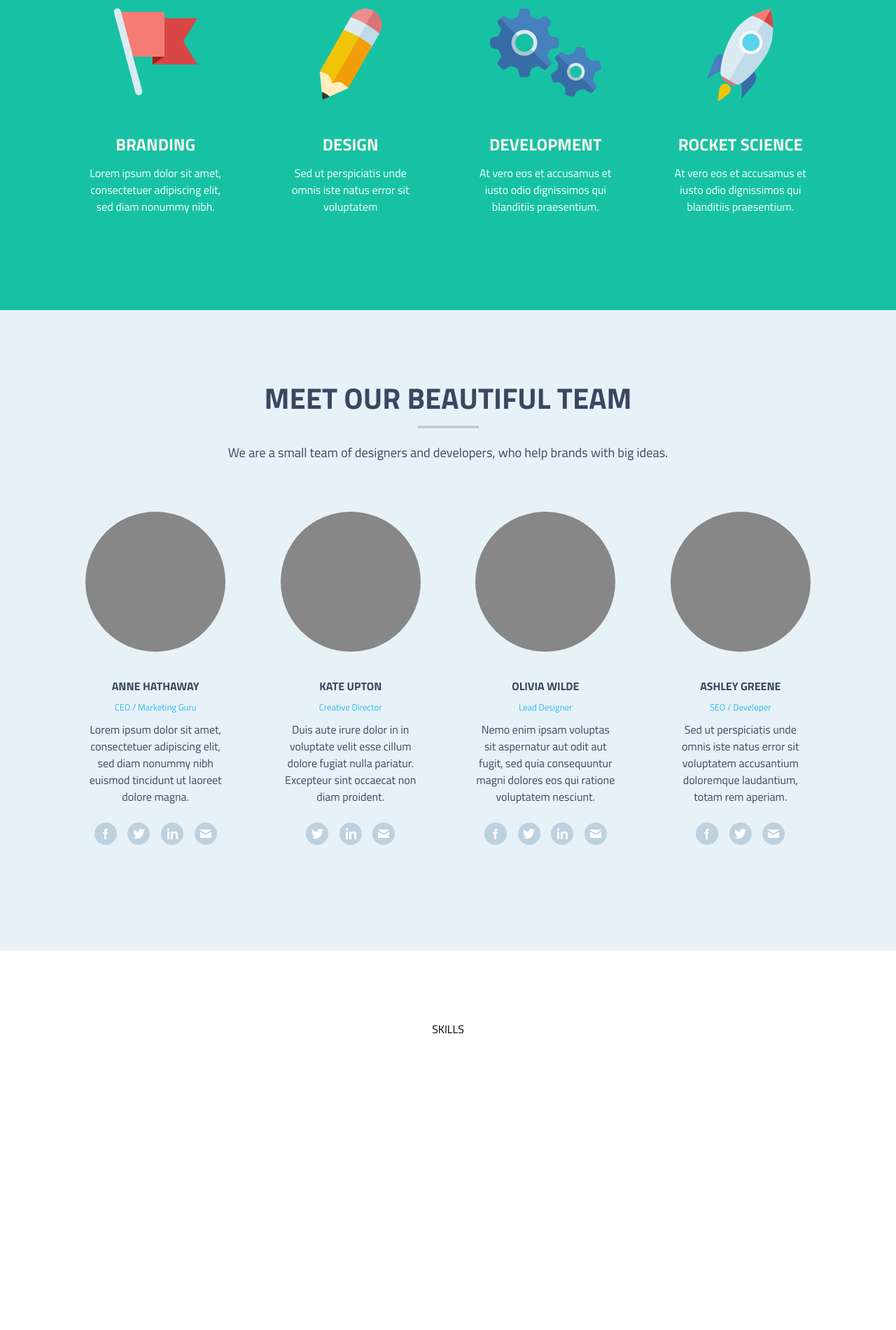
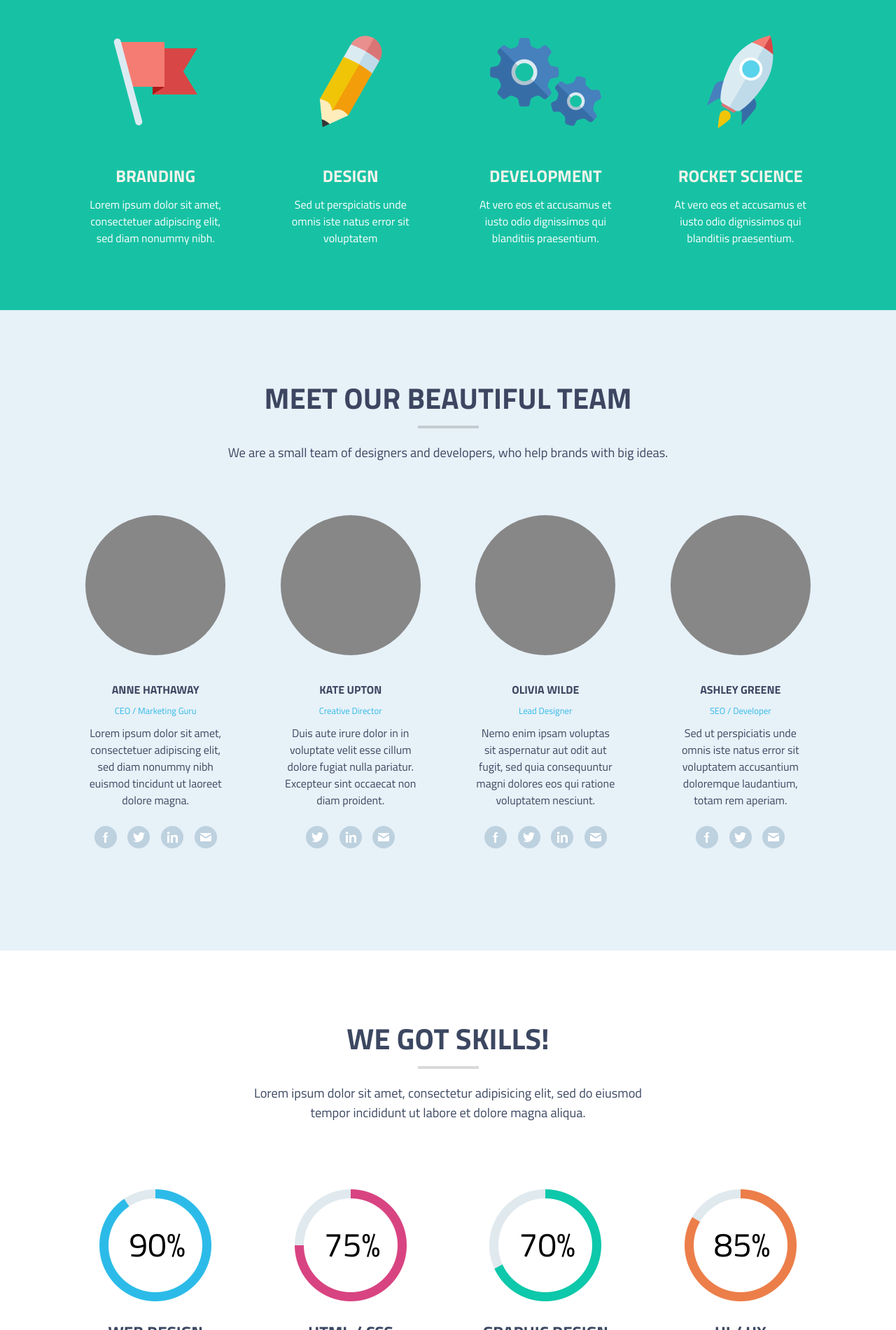
Before and after one commit to cyxapb96/hwsite, a plain HTML site: page index.html in a window 1280 px wide. Shown: the part 900-2800 px from the top of the page at 70% size. Drawn offline with Linux system fonts and the light colour scheme.

Commit message:
Сверстал секцию SKILLS

```diff
--- a/css/style.css
+++ b/css/style.css
@@ -45,7 +45,7 @@ body {
 	color: #ffffff;
 	font-size: 1.15em;
 	line-height: 1.5em;
-	margin-bottom: 70px;
+	margin-bottom: 75px;
 }
 
 .header-box {
@@ -144,9 +144,9 @@ body {
 .item-box {
 	display: inline-block;
 	width: 200px;
-	padding-top: 180px;
 	vertical-align: top;
 	margin-right: 75px;
+	text-align: center;
 }
 
 .item-box .title {
@@ -161,21 +161,27 @@ body {
 }
 
 /* !!! TO DO: Иконки необходимо вытащить из бэкграунда в отдельный див */
-.item-box.item-1 {
-	background: url(../images/Flag-icon.png) no-repeat 50% 0;
+.service .item-1 .photo {
+	background: url(../images/Flag-icon.png) no-repeat 50% 50%;
 }
 
-.item-box.item-2 {
-	background: url(../images/Crayon-icon.png) no-repeat 50% 0;
+.service .item-2 .photo {
+	background: url(../images/Crayon-icon.png) no-repeat 50% 50%;
 }
 
-.item-box.item-3 {
-	background: url(../images/Gears-icon.png) no-repeat 50% 0;
+.service .item-3 .photo {
+	background: url(../images/Gears-icon.png) no-repeat 50% 50%;
 }
 
+.service .item-4 .photo{
+	background: url(../images/Rocket-icon.png) no-repeat 50% 50%;
+}
 .item-box.item-4 {
-	background: url(../images/Rocket-icon.png) no-repeat 50% 0;
 	margin-right: 0;
+}
+
+.service .item-box .photo {
+	margin-bottom: 20px;
 }
 
 
@@ -199,7 +205,7 @@ body {
 	padding: 0; /* TO DO: поправить паддинг для .item-box*/
 }
 
-.team .item-box .photo {
+.item-box .photo {
 	width: 200px;
 	height: 200px;
 	background-color: #878787;
@@ -257,10 +263,47 @@ body {
 	display: none;
 }
 
-
+/* SKILLS */
 .skills-box {
 	background-color: #ffffff;
 	min-height: 655px;
+}
+
+.skills .title {
+	color: #3c4761;
+}
+
+.skills	.description {
+	color: #3c4761;
+	width: 568px;
+}
+
+	/*.skills item-box */
+.skills .item-box .title {
+	width: 200px;
+}
+
+.skills .item-box .photo {
+	padding: 62px;
+	font-size: 3em;
+	vertical-align: middle;
+	margin-bottom: 10px;
+}
+
+.skills .item-1 .photo {
+	background: url(../images/Progress-aqua.png) no-repeat 50% 50%;
+}
+
+.skills .item-2 .photo {
+	background: url(../images/Progress-pink.png) no-repeat 50% 50%;
+}
+
+.skills .item-3 .photo {
+	background: url(../images/Progress-green.png) no-repeat 50% 50%;
+}
+
+.skills .item-4 .photo {
+	background: url(../images/Progress-orange.png) no-repeat 50% 50%;
 }
 
 .portfolio-box {
--- a/index.html
+++ b/index.html
@@ -38,6 +38,7 @@
 					We are working with both individuals and businesses from all over the globe to create awesome websites and applications.
 				</div>
 				<div class="item-box item-1">
+					<div class="photo"></div>
 					<span class="title">
 						branding
 					</span>
@@ -47,6 +48,7 @@
 					</p>
 				</div>
 				<div class="item-box item-2">
+					<div class="photo"></div>
 					<span class="title">
 						design
 					</span>
@@ -55,6 +57,7 @@
 					</p>
 				</div>
 				<div class="item-box item-3">
+					<div class="photo"></div>
 					<span class="title">
 						development
 					</span>
@@ -63,6 +66,7 @@
 					</p>
 				</div>
 				<div class="item-box item-4">
+					<div class="photo"></div>
 					<span class="title">
 						rocket science
 					</span>
@@ -151,7 +155,41 @@ consectetuer adipiscing elit, sed diam nonummy nibh euismod tincidunt ut laoreet
 		</div>
 		<div class="skills-box">
 			<section class="wrapper skills">
-				SKILLS
+				<div class="title">WE GOT SKILLS!</div>
+				<div class="separator"></div>
+				<div class="description">Lorem ipsum dolor sit amet, consectetur adipisicing elit, sed do eiusmod tempor incididunt ut labore et dolore magna aliqua.</div>
+				<div class="item-box item-1">
+					<div class="photo">
+						90%
+					</div>
+					<div class="title">
+						Web Design
+					</div>
+				</div>
+				<div class="item-box item-2">
+					<div class="photo">
+						75%
+					</div>
+					<div class="title">
+						HTML / CSS
+					</div>
+				</div>
+				<div class="item-box item-3">
+					<div class="photo">
+						70%
+					</div>
+					<div class="title">
+						GRAPHIC DESIGN
+					</div>
+				</div>
+				<div class="item-box item-4">
+					<div class="photo">
+						85%
+					</div>
+					<div class="title">
+						UI / UX
+					</div>
+				</div>
 			</section>
 		</div>
 		<div class="portfolio-box">
```
Also changed, not shown: css/images/Facebook-Icon.png (deleted), images/Progress-aqua.png (added), images/Progress-green.png (added), images/Progress-orange.png (added), images/Progress-pink.png (added). Lines whose indentation alone changed are shown as unchanged.
